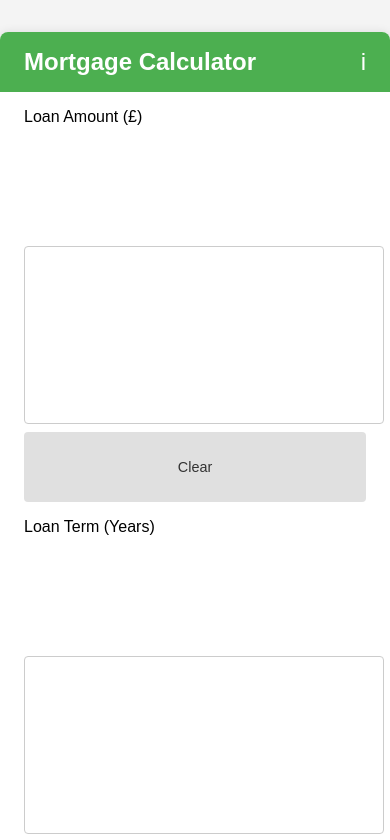
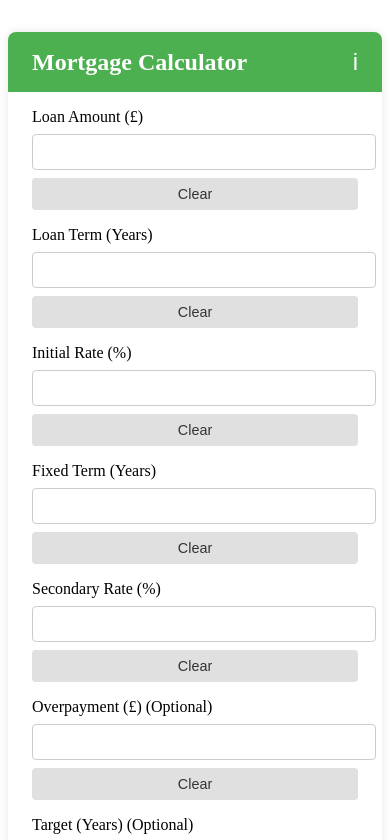
Before and after one commit to Ampdrew06/Mortgage-Calculator, a React (Create React App) app: page / in a window 390 px wide. Shown: the top 840 px of the page. Built offline with nearby package versions, Linux system fonts and the light colour scheme.

Commit message:
Update App.css

```diff
--- a/src/App.css
+++ b/src/App.css
@@ -1,11 +1,40 @@
-/* Final CSS - Mortgage Calculator */
-body {
-  font-family: Arial, sans-serif;
-  background-color: #f4f4f4;
-  margin: 0;
-  padding: 0;
+/* Core layout updates */
+.input-row {
+  display: flex;
+  align-items: center;
+  gap: 0.5rem;
+  margin-bottom: 1rem;
+  flex-wrap: nowrap;
 }
 
+.input-row label {
+  flex: 0 0 120px;
+}
+
+.input-row input {
+  flex: 1 1 auto;
+  padding: 0.5rem;
+  font-size: 1rem;
+  border: 1px solid #ccc;
+  border-radius: 4px;
+}
+
+.clear-btn {
+  flex: 0 0 60px;
+  padding: 0.5rem;
+  background-color: #e0e0e0;
+  color: #333;
+  border: none;
+  border-radius: 4px;
+  font-size: 0.9rem;
+  cursor: pointer;
+}
+
+.clear-btn:hover {
+  background-color: #d5d5d5;
+}
+
+/* Other styles unchanged */
 .container {
   max-width: 600px;
   margin: 2rem auto;
@@ -45,41 +74,6 @@ body {
 .header .share-btn[title="Back to Calculator"] {
   font-size: 1.1rem;
   padding: 0.25rem 0.5rem;
-}
-
-.input-row {
-  display: flex;
-  flex-wrap: wrap;
-  align-items: center;
-  gap: 0.5rem;
-  margin-bottom: 1rem;
-}
-
-.input-row label {
-  flex: 1 0 130px;
-}
-
-.input-row input {
-  flex: 2 1 160px;
-  padding: 0.5rem;
-  font-size: 1rem;
-  border: 1px solid #ccc;
-  border-radius: 4px;
-}
-
-.clear-btn {
-  flex: 0 0 70px;
-  padding: 0.5rem;
-  background-color: #e0e0e0;
-  color: #333;
-  border: none;
-  border-radius: 4px;
-  font-size: 0.9rem;
-  cursor: pointer;
-}
-
-.clear-btn:hover {
-  background-color: #d5d5d5;
 }
 
 .action-row {
@@ -142,29 +136,7 @@ body {
   justify-content: space-between;
 }
 
-@media screen and (max-width: 480px) {
-  .input-row {
-    flex-direction: column;
-    align-items: stretch;
-  }
-
-  .input-row input,
-  .clear-btn {
-    width: 100%;
-  }
-
-  .action-row {
-    flex-direction: column;
-    gap: 0.5rem;
-  }
-
-  .submit-btn,
-  .reset-btn {
-    margin-right: 0;
-  }
-}
-
-/* Pie Chart Styling */
+/* Pie Chart */
 .pie-wrapper {
   max-width: 180px;
   height: 180px;
@@ -186,3 +158,28 @@ body {
   display: inline-block;
   margin: 0 0.5rem;
 }
+
+/* Mobile responsive */
+@media screen and (max-width: 480px) {
+  .input-row {
+    flex-direction: column;
+    align-items: stretch;
+  }
+
+  .input-row label,
+  .input-row input,
+  .clear-btn {
+    width: 100%;
+    flex: none;
+  }
+
+  .action-row {
+    flex-direction: column;
+    gap: 0.5rem;
+  }
+
+  .submit-btn,
+  .reset-btn {
+    margin-right: 0;
+  }
+}
```
